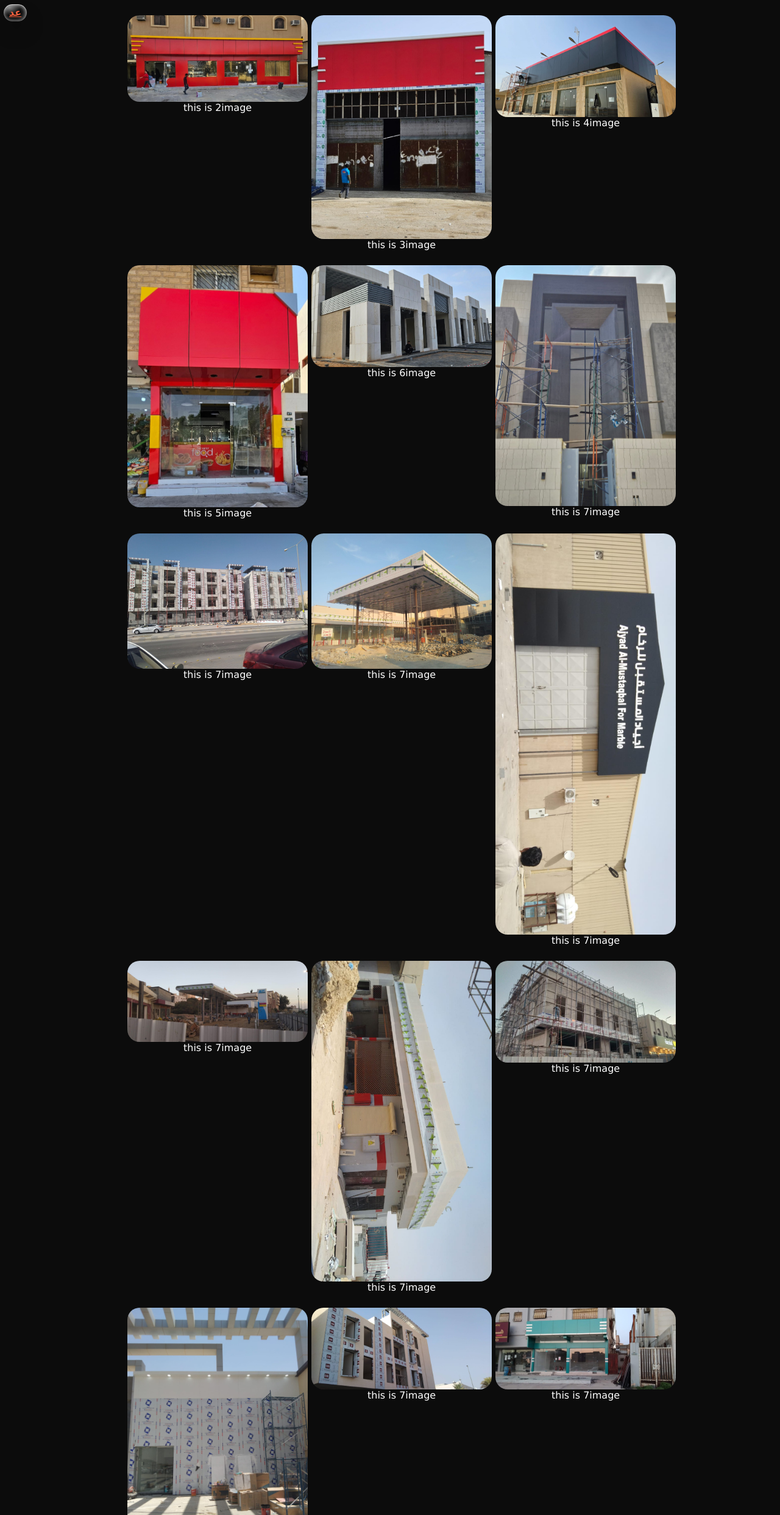
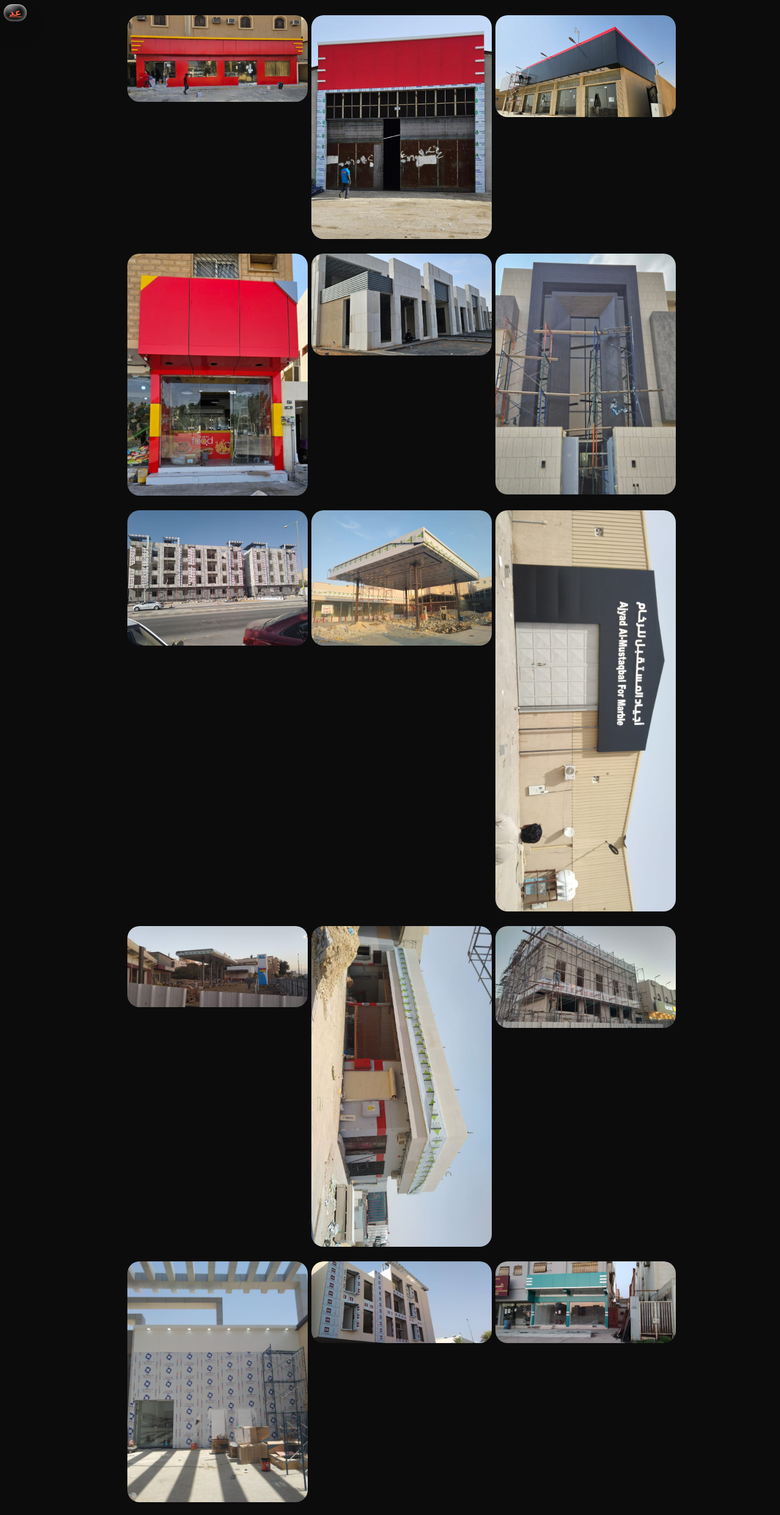
Before and after one commit to msalam156/ChandCladingWorks, a plain HTML site: page gallary.html in a window 1280 px wide. Shown: the part 53-2538 px from the top of the page at 61% size. Drawn offline with Linux system fonts and the light colour scheme.

Commit message:
update changes

```diff
--- a/gallary.html
+++ b/gallary.html
@@ -15,67 +15,67 @@
         <div id="photos">
             <div class="image">
                 <img src="./images/image1.jpeg" alt="A pho5to" />
-                this is 2image
+                <!-- this is 2image -->
             </div>
             <div class="image">
                 <img src="./images/image2.jpeg" alt="A ph3oto" />
-                this is 3image
+                <!-- this is 3image -->
             </div>
             <div class="image">
                 <img src="./images/image3.jpeg" alt="A p2hoto" />
-                this is 4image
+                <!-- this is 4image -->
             </div>
             <div class="image">
                 <img src="./images/image4.jpeg" alt="A pho2to" />
-                this is 5image
+                <!-- this is 5image -->
             </div>
             <div class="image">
                 <img src="./images/image5.jpeg" alt="A ph4oto" />
-                this is 6image
+                <!-- this is 6image -->
             </div>
             <div class="image">
                 <img src="./images/image6.jpeg" alt="A pho6to" />
-                this is 7image
+                <!-- this is 7image -->
             </div>
             <div class="image">
                 <img src="./images/image8.jpeg" alt="A pho6to" />
-                this is 7image
+                <!-- this is 7image -->
             </div>
             <div class="image">
                 <img src="./images/image9.jpeg" alt="A pho6to" />
-                this is 7image
+                <!-- this is 7image -->
             </div>
             <div class="image">
                 <img src="./images/image10.jpeg" alt="A pho6to" />
-                this is 7image
+                <!-- this is 7image -->
             </div>
             <div class="image">
                 <img src="./images/image11.jpeg" alt="A pho6to" />
-                this is 7image
+                <!-- this is 7image -->
             </div>
             <div class="image">
                 <img src="./images/image12.jpeg" alt="A pho6to" />
-                this is 7image
+                <!-- this is 7image -->
             </div>
             <div class="image">
                 <img src="./images/image13.jpeg" alt="A pho6to" />
-                this is 7image
+                <!-- this is 7image -->
             </div>
             <div class="image">
                 <img src="./images/image14.jpeg" alt="A pho6to" />
-                this is 7image
+                <!-- this is 7image -->
             </div>
             <div class="image">
                 <img src="./images/image15.jpeg" alt="A pho6to" />
-                this is 7image
+                <!-- this is 7image -->
             </div>
             <div class="image">
                 <img src="./images/image16.jpeg" alt="A pho6to" />
-                this is 7image
+                <!-- this is 7image -->
             </div>
             <div class="image">
                 <img src="./images/image17.jpeg" alt="A pho6to" />
-                this is 7image
+                <!-- this is 7image -->
             </div>
 
         </div>
--- a/styles.css
+++ b/styles.css
@@ -81,9 +81,9 @@ nav {
 }
 
 header {
-  background: linear-gradient(720deg, #000000, #864c4c);
+  background: linear-gradient(355deg, #641906, #ffffff);
   color: var(--black);
-  height: 90px;
+  height: 50px;
   padding: 10px;
 }
 
```
Also changed, not shown: index.html (+2 -2 lines).
